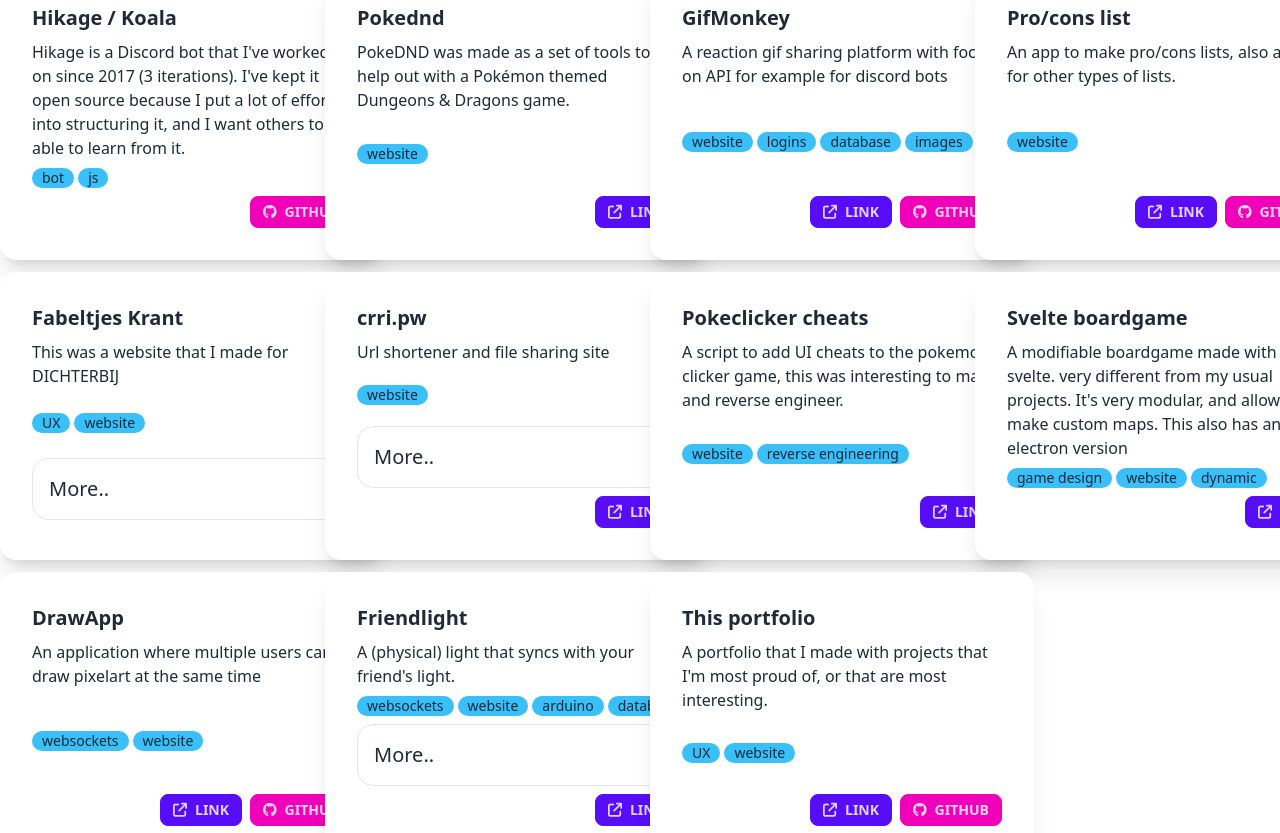
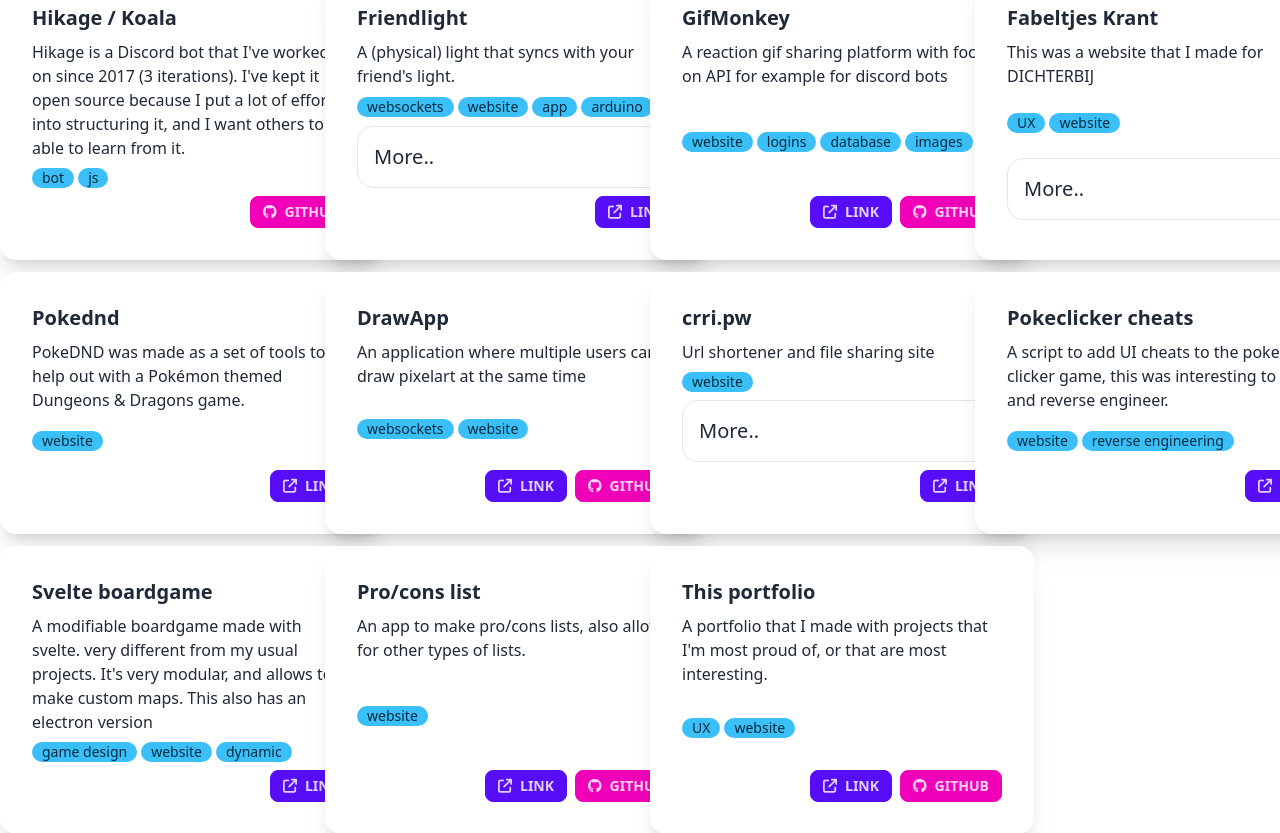
Before and after one commit to GiraffeSummer/portfolio-new, a Svelte app: page / in a window 1280 px wide. Shown: the part 1260-2093 px from the top of the page. Built offline with nearby package versions, Linux system fonts and the light colour scheme.

Commit message:
re ordered some projects, and added more info on friendlight

```diff
--- a/src/data.js
+++ b/src/data.js
@@ -23,11 +23,12 @@
             tags: ['bot', 'js']
         },
         {
-            name: lang('projects/pokednd/name'),
-            description: lang('projects/pokednd/description'),
-            url: 'https://pokednd.cripplerick.com',
-            tags: ['website']
-            // source: 'https://github.com/GiraffeSummer/PokemonDnd',
+            name: lang('projects/friendlight/name'),
+            description: lang('projects/friendlight/description'),
+            longText: lang('projects/friendlight/longtext'),
+            url: 'https://friendlamp.netlify.app/',
+            tags: ['websockets', 'website','app', 'arduino', 'database']
+            //source: 'https://github.com/GiraffeSummer/pro-cons-list',
         },
         {
             name: lang('projects/gifmonkey/name'),
@@ -37,19 +38,26 @@
             tags: ['website', 'logins', 'database', 'images']
         },
         {
-            name: lang('projects/procons/name'),
-            description: lang('projects/procons/description'),
-            url: 'https://procons.netlify.app/',
-            source: 'https://github.com/GiraffeSummer/pro-cons-list',
-            tags: ['website']
-        },
-        {
             name: lang('projects/fabeltjeskrant/name'),
             description: lang('projects/fabeltjeskrant/description'),
             longText: lang('projects/fabeltjeskrant/longtext'),
             tags: ['UX', 'website']
             // url: 'https://pokednd.cripplerick.com',
             // source: 'https://github.com/GiraffeSummer/PokemonDnd',
+        },
+        {
+            name: lang('projects/pokednd/name'),
+            description: lang('projects/pokednd/description'),
+            url: 'https://pokednd.cripplerick.com',
+            tags: ['website']
+            // source: 'https://github.com/GiraffeSummer/PokemonDnd',
+        },
+        {
+            name: lang('projects/drawapp/name'),
+            description: lang('projects/drawapp/description'),
+            url: 'https://draw.cripplerick.com/create',
+            source: 'https://github.com/GiraffeSummer/newest-image-api',
+            tags: ['websockets', 'website']
         },
         {
             name: lang('projects/shortener/name'),
@@ -74,19 +82,11 @@
             //source: 'https://github.com/GiraffeSummer/pro-cons-list',
         },
         {
-            name: lang('projects/drawapp/name'),
-            description: lang('projects/drawapp/description'),
-            url: 'https://draw.cripplerick.com/create',
-            source: 'https://github.com/GiraffeSummer/newest-image-api',
-            tags: ['websockets', 'website']
-        },
-        {
-            name: lang('projects/friendlight/name'),
-            description: lang('projects/friendlight/description'),
-            longText: lang('projects/friendlight/longtext'),
-            url: 'https://friendlamp.netlify.app/',
-            tags: ['websockets', 'website', 'arduino', 'database']
-            //source: 'https://github.com/GiraffeSummer/pro-cons-list',
+            name: lang('projects/procons/name'),
+            description: lang('projects/procons/description'),
+            url: 'https://procons.netlify.app/',
+            source: 'https://github.com/GiraffeSummer/pro-cons-list',
+            tags: ['website']
         },
         {
             name: lang('projects/portfolio/name'),
--- a/src/lang/en.js
+++ b/src/lang/en.js
@@ -35,7 +35,8 @@
 
         'projects/friendlight/name': 'Friendlight',
         'projects/friendlight/description': "A (physical) light that syncs with your friend's light.",
-        'projects/friendlight/longtext': 'I saw a similar idea online, and I thought I could do it better and cheaper.\n(Website is setup instructions, contact me for more info/demo)',
+        'projects/friendlight/longtext': `I saw a similar idea online, and I thought I could do it better and cheaper.\n(Website is setup instructions, contact me for more info/demo)\n
+        This was a lot of systems working together, a websocket server with database, arduino light (with websocket client), soldering and constructing the hardware and a mobile app to control the light.`,
 
         'projects/portfolio/name': "This portfolio",
         'projects/portfolio/description': "A portfolio that I made with projects that I'm most proud of, or that are most interesting.",
--- a/src/lang/nl.js
+++ b/src/lang/nl.js
@@ -35,7 +35,8 @@
 
         'projects/friendlight/name': 'Vrienden lamp',
         'projects/friendlight/description': "Een (fysieke) vrienden lamp die synchroniseerd met de lamp van een vriend.",
-        'projects/friendlight/longtext': 'Ik zag zo\'n zelfde idee online, en ik dacht dat ik het beter en goedkoper kon. dit was ook erg interessant met veel verschillende technieken.\n(De website is setup instructies, stuur een bericht voor meer info, of een demo)',
+        'projects/friendlight/longtext': `Ik zag zo\'n zelfde idee online, en ik dacht dat ik het beter en goedkoper kon. dit was ook erg interessant met veel verschillende technieken.\n(De website is setup instructies, stuur een bericht voor meer info, of een demo)\n
+        Hier kwam erg veel bij kijken, websocket server met database, arduino lamp (met websocket client), solderen en ontwikkelen van de hardware en een telefoon app om de lamp te bedienen.`,
 
         'projects/portfolio/name': "Dit portfolio",
         'projects/portfolio/description': "Portfolio van de projecten waar ik het meest trots op ben, of die het meest interessant zijn.",
```
